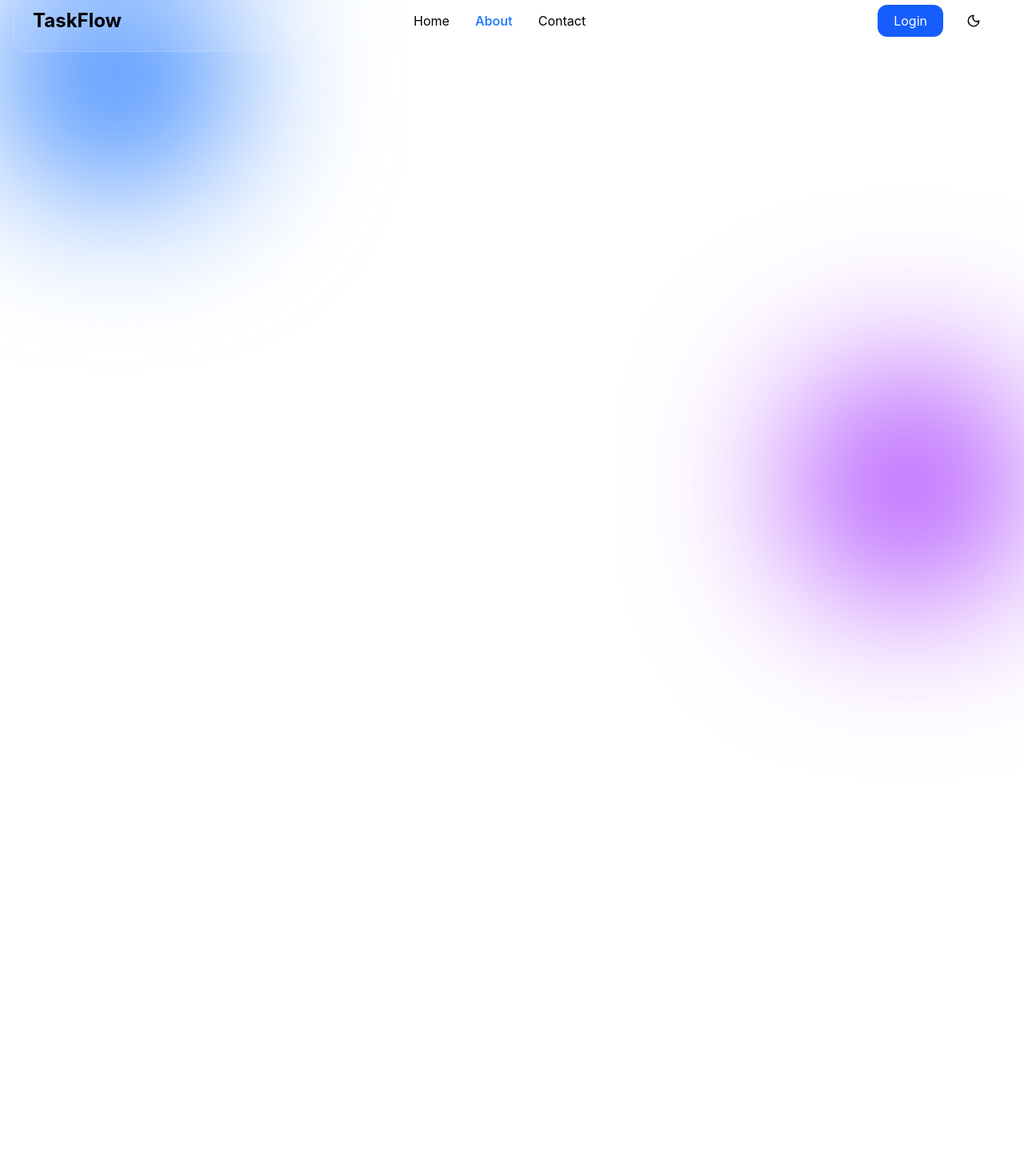
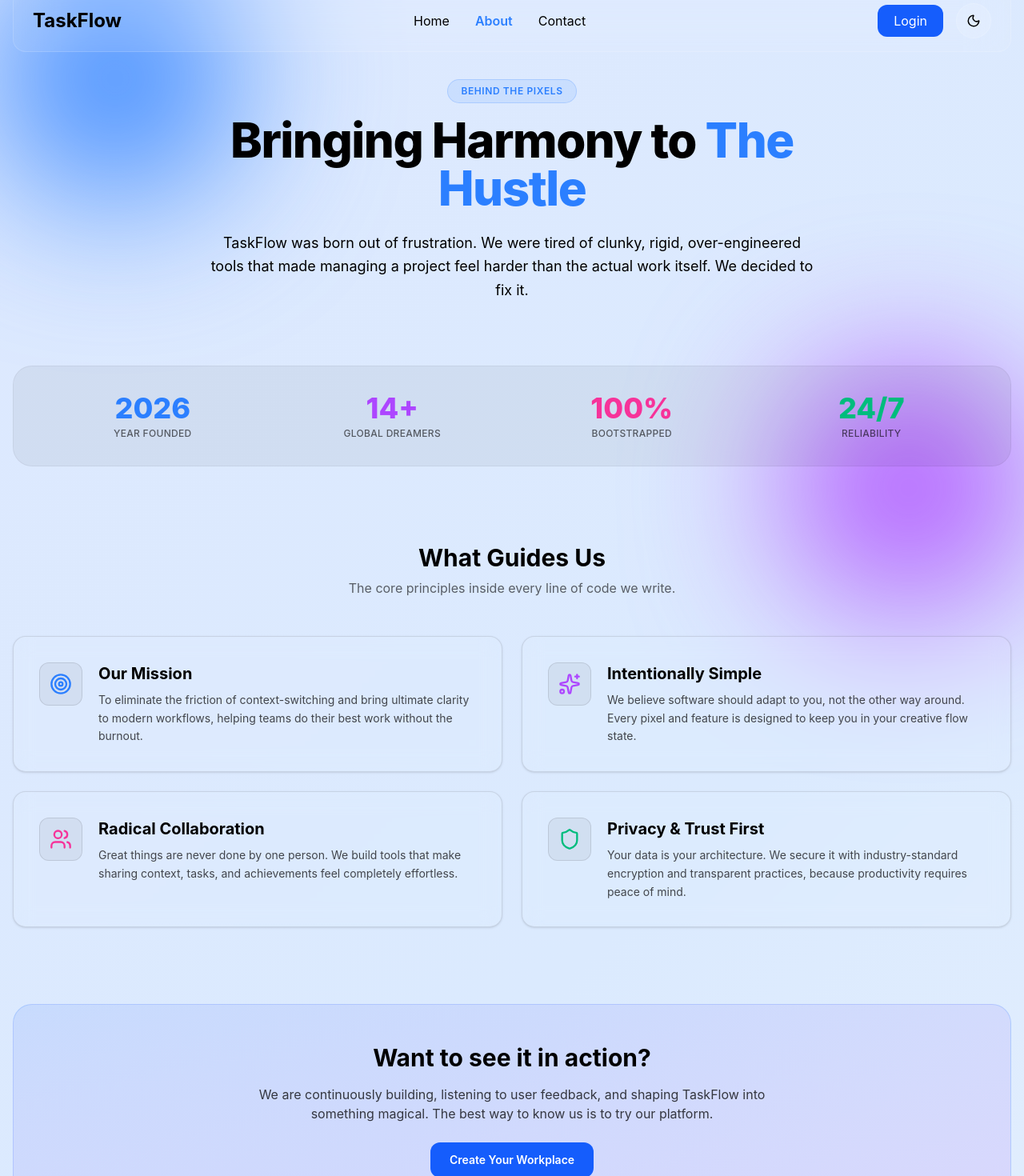
Before and after one commit to subham-oss/Task-Management-Application, a React (Vite) app in the folder client/: page /about in a window 1280 px wide. Shown: the part 29-1499 px from the top of the page at 80% size. Before the commit the page ends 800 px from the top, so only its background shows below. Built offline with nearby package versions, Linux system fonts and the light colour scheme.

Commit message:
add the UI of the about page

```diff
--- a/client/src/pages/About.tsx
+++ b/client/src/pages/About.tsx
@@ -1,12 +1,173 @@
-import React from 'react'
-import Navbar from '../components/Navbar'
+import { motion } from "framer-motion";
+import type { Variants } from "framer-motion";
+import { Link } from "react-router-dom";
+import { Target, Users, Shield, Sparkles, ArrowLeft } from "lucide-react";
+import Navbar from "../components/Navbar";
+import Footer from "../components/Footer";
 
-const About = () => {
+const values = [
+  {
+    icon: <Target className="text-blue-500" size={28} />,
+    title: "Our Mission",
+    description: "To eliminate the friction of context-switching and bring ultimate clarity to modern workflows, helping teams do their best work without the burnout."
+  },
+  {
+    icon: <Sparkles className="text-purple-500" size={28} />,
+    title: "Intentionally Simple",
+    description: "We believe software should adapt to you, not the other way around. Every pixel and feature is designed to keep you in your creative flow state."
+  },
+  {
+    icon: <Users className="text-pink-500" size={28} />,
+    title: "Radical Collaboration",
+    description: "Great things are never done by one person. We build tools that make sharing context, tasks, and achievements feel completely effortless."
+  },
+  {
+    icon: <Shield className="text-emerald-500" size={28} />,
+    title: "Privacy & Trust First",
+    description: "Your data is your architecture. We secure it with industry-standard encryption and transparent practices, because productivity requires peace of mind."
+  }
+];
+
+// Explicitly typing variants to eliminate TypeScript compilation errors
+const containerVariants: Variants = {
+  hidden: { opacity: 0 },
+  visible: {
+    opacity: 1,
+    transition: { staggerChildren: 0.15 }
+  }
+};
+
+const itemVariants: Variants = {
+  hidden: { y: 30, opacity: 0 },
+  visible: {
+    y: 0,
+    opacity: 1,
+    transition: { duration: 0.6, ease: "easeOut" }
+  }
+};
+
+export default function About() {
   return (
-    <div>
-      <Navbar/>
+    <div className="relative min-h-screen overflow-x-hidden ">
+      {/* Global Navigation Bar */}
+      <Navbar />
+
+      {/* Main Content Layout Wrapper */}
+      <main className="pt-32 pb-24 mb-8 px-4 max-w-7xl mx-auto relative z-10">
+
+
+        {/* Hero Header Section */}
+        <header className="text-center max-w-3xl mx-auto mb-20">
+          <motion.span
+            initial={{ opacity: 0, scale: 0.9 }}
+            animate={{ opacity: 1, scale: 1 }}
+            transition={{ duration: 0.4 }}
+            className="px-4 py-1.5 rounded-full text-xs font-semibold uppercase tracking-wider bg-blue-500/10 text-blue-500 border border-blue-500/20 inline-block mb-4"
+          >
+            Behind the Pixels
+          </motion.span>
+
+          <motion.h1
+            initial={{ opacity: 0, y: -20 }}
+            animate={{ opacity: 1, y: 0 }}
+            transition={{ duration: 0.6, delay: 0.1 }}
+            className="text-4xl md:text-6xl font-extrabold tracking-tight mb-6"
+          >
+            Bringing Harmony to <span className="text-blue-500">The Hustle</span>
+          </motion.h1>
+
+          <motion.p
+            initial={{ opacity: 0 }}
+            animate={{ opacity: 1 }}
+            transition={{ duration: 0.6, delay: 0.2 }}
+            className="text-lg opacity-75 leading-relaxed"
+          >
+            TaskFlow was born out of frustration. We were tired of clunky, rigid, over-engineered tools that made managing a project feel harder than the actual work itself. We decided to fix it.
+          </motion.p>
+        </header>
+
+        {/* Stats Spotlight Grid */}
+        <motion.section
+          initial={{ opacity: 0, y: 40 }}
+          whileInView={{ opacity: 1, y: 0 }}
+          viewport={{ once: true, margin: "-100px" }}
+          transition={{ duration: 0.8 }}
+          className="grid grid-cols-2 md:grid-cols-4 gap-4 p-8 rounded-3xl bg-black/5 dark:bg-white/5 border border-black/5 dark:border-white/10 mb-24 text-center"
+        >
+          <div>
+            <h2 className="text-3xl md:text-4xl font-extrabold text-blue-500">2026</h2>
+            <p className="text-xs uppercase opacity-60 font-medium tracking-wide mt-1">Year Founded</p>
+          </div>
+          <div>
+            <h2 className="text-3xl md:text-4xl font-extrabold text-purple-500">14+</h2>
+            <p className="text-xs uppercase opacity-60 font-medium tracking-wide mt-1">Global Dreamers</p>
+          </div>
+          <div>
+            <h2 className="text-3xl md:text-4xl font-extrabold text-pink-500">100%</h2>
+            <p className="text-xs uppercase opacity-60 font-medium tracking-wide mt-1">Bootstrapped</p>
+          </div>
+          <div>
+            <h2 className="text-3xl md:text-4xl font-extrabold text-emerald-500">24/7</h2>
+            <p className="text-xs uppercase opacity-60 font-medium tracking-wide mt-1">Reliability</p>
+          </div>
+        </motion.section>
+
+        {/* Philosophy / Values Block */}
+        <section className="mb-24">
+          <div className="text-center mb-12">
+            <h2 className="text-3xl font-bold">What Guides Us</h2>
+            <p className="opacity-60 mt-2">The core principles inside every line of code we write.</p>
+          </div>
+
+          <motion.div
+            variants={containerVariants}
+            initial="hidden"
+            whileInView="visible"
+            viewport={{ once: true, margin: "-50px" }}
+            className="grid md:grid-cols-2 gap-6"
+          >
+            {values.map((val, idx) => (
+              <motion.div
+                key={idx}
+                variants={itemVariants}
+                className="p-8 rounded-2xl bg-white/5 dark:bg-black/20 border border-black/10 dark:border-white/10 shadow-sm flex flex-col sm:flex-row gap-5 items-start backdrop-blur-md"
+              >
+                <div className="p-3 rounded-xl bg-black/5 dark:bg-white/5 border border-black/10 dark:border-white/10 shrink-0">
+                  {val.icon}
+                </div>
+                <div>
+                  <h3 className="text-xl font-bold mb-2">{val.title}</h3>
+                  <p className="opacity-70 text-sm leading-relaxed">{val.description}</p>
+                </div>
+              </motion.div>
+            ))}
+          </motion.div>
+        </section>
+
+        {/* Vision Block */}
+        <motion.section
+          initial={{ opacity: 0, scale: 0.95 }}
+          whileInView={{ opacity: 1, scale: 1 }}
+          viewport={{ once: true }}
+          transition={{ duration: 0.6 }}
+          className="rounded-3xl p-8 md:p-12 text-center relative overflow-hidden bg-linear-to-br from-blue-600/10 to-purple-600/10 border border-blue-500/20"
+        >
+          <div className="max-w-2xl mx-auto">
+            <h2 className="text-2xl md:text-3xl font-bold mb-4">Want to see it in action?</h2>
+            <p className="opacity-75 mb-6 text-sm md:text-base">
+              We are continuously building, listening to user feedback, and shaping TaskFlow into something magical. The best way to know us is to try our platform.
+            </p>
+            <Link
+              to="/register"
+              className="inline-block px-6 py-3 rounded-xl bg-blue-600 text-white font-semibold hover:bg-blue-700 hover:scale-[1.02] transition-all text-sm"
+            >
+              Create Your Workplace
+            </Link>
+          </div>
+        </motion.section>
+
+      </main>
+      <Footer/>
     </div>
-  )
+  );
 }
-
-export default About
```
